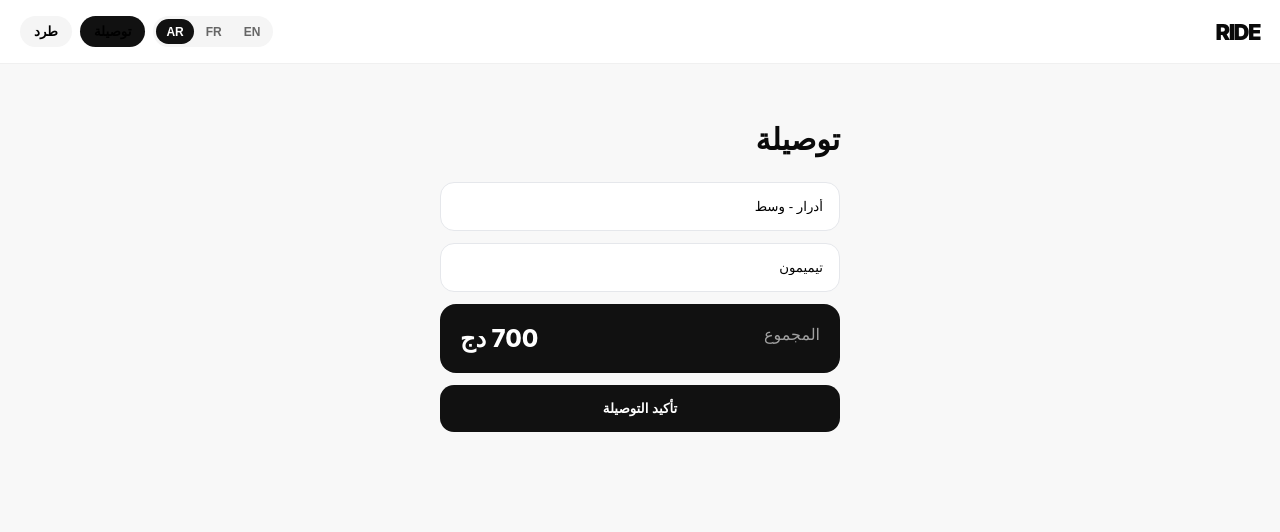
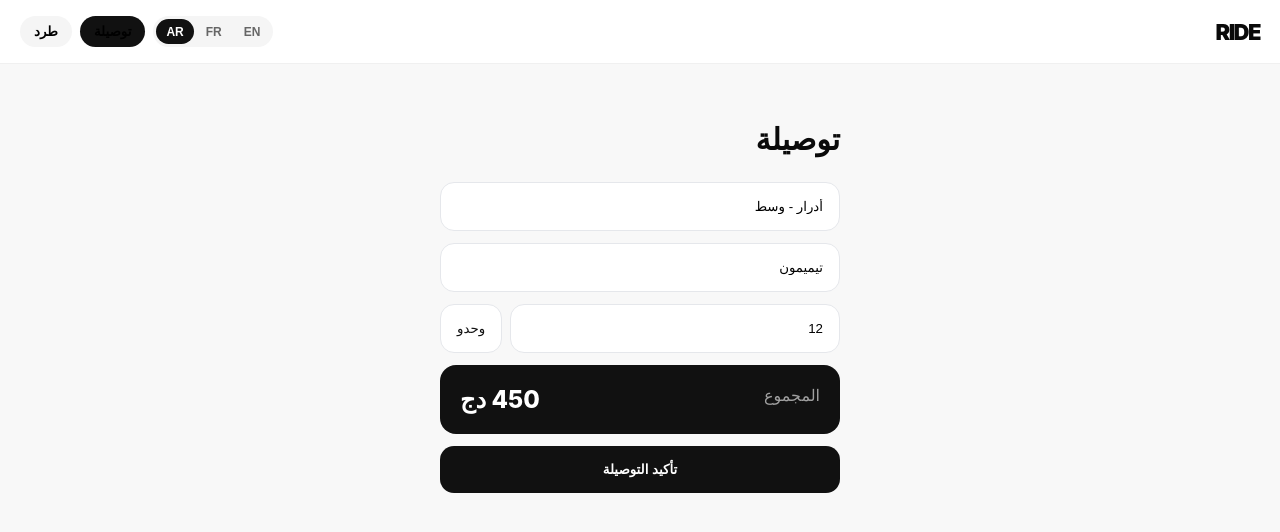
Before and after one commit to officialimloadrar-cpu/adrar-ride, a React (Vite) app: page / in a window 1280 px wide. Both pictures are taken after a click on the button "توصيلة". Shown: the top 532 px of the page. Built offline with nearby package versions, Linux system fonts and the light colour scheme; no server answers.

Commit message:
connect pricingEngine to UI

```diff
--- /dev/null
+++ b/src/lib/pricingEngine.ts
@@ -0,0 +1,119 @@
+export function isNightNow(h = new Date().getHours()){ return h >= 20 || h < 6 }
+
+export function calcInsideGroup(d:number, night:boolean){
+  if(d <= 10) return night? 250 : 150
+  return (night? 250 : 150) + (night? 30 : 15) * (d - 10)
+}
+
+export function calcInsideSolo(d:number, night:boolean){
+  if(!night){
+    if(d <= 10) return 350
+    if(d <= 14) return 350 + 50 * (d - 10)
+    return 550 + 30 * (d - 14)
+  }else{
+    if(d <= 10) return 480
+    if(d <= 14) return 480 + 50 * (d - 10)
+    return 680 + 30 * (d - 14)
+  }
+}
+
+export function calcOutsideSeat(dest:string){
+  const m:Record<string,number> = { bouda:150, fenoughil:200, zaouiet:600, reggane:1200, timimoun:1700, aoulef:1700, bordj:3500 }
+  const k = dest.toLowerCase()
+  for(const key in m){ if(k.includes(key)) return m[key] }
+  return 0
+}
+
+export function calcCargo(d:number){
+  return Math.round(d * 53.89)
+}
+
+export function calcCargoRetour(d:number){
+  return Math.round(d * 53.89 * 0.623)
+}
+
+export function calcFourgonInside(){ return 1200 }
+
+export function calcMakla(d:number, night:boolean){
+  const base = night? 350 : 250
+  if(d <= 5) return base
+  return base + 15 * (d - 5)
+}
+
+export function calcSouk(pieces:number, d:number){
+  let base = 200
+  if(pieces >= 1 && pieces <= 5) base = 200
+  else if(pieces <= 15) base = 300
+  else if(pieces <= 30) base = 400
+  else base = 450
+  if(d > 5) base += 15 * (d - 5)
+  return base
+}
+
+export function calcColisInside(weight:number, size:number){
+  if(size > 60) return 500
+  if(size > 40) return 300
+  if(weight < 2) return 250
+  if(weight <= 5) return 300
+  if(weight <= 10) return 500
+  return 500
+}
+
+export function calcColisMoto(d:number){
+  return Math.max(250, 100 + 15 * d)
+}
+
+export function calcColisCar(d:number){
+  return 300 + 18 * d
+}
+
+export function calcColisH100(d:number){
+  return 600 + 20 * d
+}
+
+export function calcFourgonShort(d:number){
+  return 800 + 21 * d
+}
+
+export function calcFourgonLong(d:number){
+  return 2000 + 60 * d
+}
+
+export function calcCamionSmallShort(d:number){
+  return 1500 + 35 * d
+}
+
+export function calcCamionSmallLong(d:number){
+  return 3000 + 70 * d
+}
+
+export function calcCamionLargeShort(d:number){
+  return 2000 + 45 * d
+}
+
+export function calcCamionLargeLong(d:number){
+  return 4000 + 85 * d
+}
+
+export function calcDeminage(rooms:number){
+  if(rooms === 1) return 1500
+  if(rooms === 2) return 3000
+  return 5000
+}
+
+export function calcRental(type:string, days:number, withDriver:boolean){
+  let daily = 7000
+  if(type.includes('duster')) daily = 10000
+  if(type.includes('hilux')) daily = 12000
+  if(type.includes('h100')) daily = 8000
+  let total = daily * days
+  if(withDriver) total += (type.includes('hilux')? 3000 : 2000) * days
+  return total
+}
+
+export function calcCommission(price:number, inside:boolean, service:string){
+  if(service === 'makla') return price * 0.20
+  if(service === 'cargo' || service === 'rental') return price * 0.15
+  if(service === 'colis') return price * 0.15
+  return price * (inside? 0.1333 : 0.15)
+}
--- a/src/screens/ClientRequestColis.tsx
+++ b/src/screens/ClientRequestColis.tsx
@@ -1,13 +1,17 @@
 import { useState } from 'react'
 import { supabase } from '../lib/supabase'
 import { getT } from '../lib/translations'
+import { calcColisInside, calcColisCar, calcColisMoto } from '../lib/pricingEngine'
 export default function ClientRequestColis({lang}:{lang:string}){
   const t=getT(lang)
   const [o,setO]=useState('')
   const [d,setD]=useState('')
+  const [km,setKm]=useState(8)
+  const [kg,setKg]=useState(3)
   const [ok,setOk]=useState(false)
+  const price=km<=10?calcColisInside(kg,30):(kg<=15 && km<=17?calcColisMoto(km):calcColisCar(km))
   const send=async()=>{
-    await supabase.from('colis_orders').insert([{origin:o,dest:d,status:'pending'}])
+    await supabase.from('colis_orders').insert([{origin:o,dest:d,weight:kg,distance:km,price:price,status:'pending'}])
     setOk(true)
   }
   if(ok) return <div dir={lang==='ar'?'rtl':'ltr'} style={{padding:80,textAlign:'center',fontWeight:900}}>✓ {t.sendParcel}</div>
@@ -17,9 +21,13 @@ export default function ClientRequestColis({lang}:{lang:string}){
       <div style={{display:'grid',gap:12,marginTop:24}}>
         <input value={o} onChange={e=>setO(e.target.value)} placeholder={t.from} style={{padding:16,borderRadius:14,border:'1px solid #e5e7eb'}}/>
         <input value={d} onChange={e=>setD(e.target.value)} placeholder={t.to} style={{padding:16,borderRadius:14,border:'1px solid #e5e7eb'}}/>
+        <div style={{display:'flex',gap:8}}>
+          <input type="number" value={km} onChange={e=>setKm(Number(e.target.value))} placeholder="km" style={{flex:1,padding:16,borderRadius:14,border:'1px solid #e5e7eb'}}/>
+          <input type="number" value={kg} onChange={e=>setKg(Number(e.target.value))} placeholder="kg" style={{flex:1,padding:16,borderRadius:14,border:'1px solid #e5e7eb'}}/>
+        </div>
         <div style={{padding:20,borderRadius:16,background:'#111',color:'#fff',display:'flex',justifyContent:'space-between'}}>
           <span style={{opacity:.6}}>{t.total}</span>
-          <span style={{fontWeight:800,fontSize:24}}>{t.fmtPrice(400)}</span>
+          <span style={{fontWeight:800,fontSize:24}}>{t.fmtPrice(price)}</span>
         </div>
         <button onClick={send} style={{padding:16,borderRadius:14,background:'#111',color:'#fff',border:'none',fontWeight:700}}>{t.sendParcel}</button>
       </div>
--- a/src/screens/ClientRequestCorsa.tsx
+++ b/src/screens/ClientRequestCorsa.tsx
@@ -1,13 +1,19 @@
 import { useState } from 'react'
 import { supabase } from '../lib/supabase'
 import { getT } from '../lib/translations'
+import { calcInsideGroup, calcInsideSolo, calcOutsideSeat, calcCargo, isNightNow } from '../lib/pricingEngine'
 export default function ClientRequestCorsa({lang}:{lang:string}){
   const t=getT(lang)
   const [o,setO]=useState('أدرار - وسط')
   const [d,setD]=useState('تيميمون')
+  const [km,setKm]=useState(12)
+  const [group,setGroup]=useState(false)
   const [ok,setOk]=useState(false)
+  const night=isNightNow()
+  const outside=calcOutsideSeat(d)
+  const price=outside>0?outside:(km<=20?(group?calcInsideGroup(km,night):calcInsideSolo(km,night)):calcCargo(km))
   const send=async()=>{
-    await supabase.from('corsa_orders').insert([{origin:o,dest:d,distance:146,seats:4,type:'collective',status:'pending'}])
+    await supabase.from('corsa_orders').insert([{origin:o,dest:d,distance:km,seats:group?4:1,type:group?'collective':'solo',price:price,status:'pending'}])
     setOk(true)
   }
   if(ok) return <div dir={lang==='ar'?'rtl':'ltr'} style={{padding:80,textAlign:'center',fontWeight:900}}>✓ {t.confirmRide}</div>
@@ -17,9 +23,13 @@ export default function ClientRequestCorsa({lang}:{lang:string}){
       <div style={{display:'grid',gap:12,marginTop:24}}>
         <input value={o} onChange={e=>setO(e.target.value)} placeholder={t.from} style={{padding:16,borderRadius:14,border:'1px solid #e5e7eb'}}/>
         <input value={d} onChange={e=>setD(e.target.value)} placeholder={t.to} style={{padding:16,borderRadius:14,border:'1px solid #e5e7eb'}}/>
+        <div style={{display:'flex',gap:8}}>
+          <input type="number" value={km} onChange={e=>setKm(Number(e.target.value))} style={{flex:1,padding:16,borderRadius:14,border:'1px solid #e5e7eb'}}/>
+          <button onClick={()=>setGroup(!group)} style={{padding:16,borderRadius:14,border:'1px solid #e5e7eb',background:group?'#111':'#fff',color:group?'#fff':'#111'}}>{group?'جماعة':'وحدو'}</button>
+        </div>
         <div style={{padding:20,borderRadius:16,background:'#111',color:'#fff',display:'flex',justifyContent:'space-between'}}>
           <span style={{opacity:.6}}>{t.total}</span>
-          <span style={{fontWeight:800,fontSize:24}}>{t.fmtPrice(700)}</span>
+          <span style={{fontWeight:800,fontSize:24}}>{t.fmtPrice(price)}</span>
         </div>
         <button onClick={send} style={{padding:16,borderRadius:14,background:'#111',color:'#fff',border:'none',fontWeight:700}}>{t.confirmRide}</button>
       </div>
```
